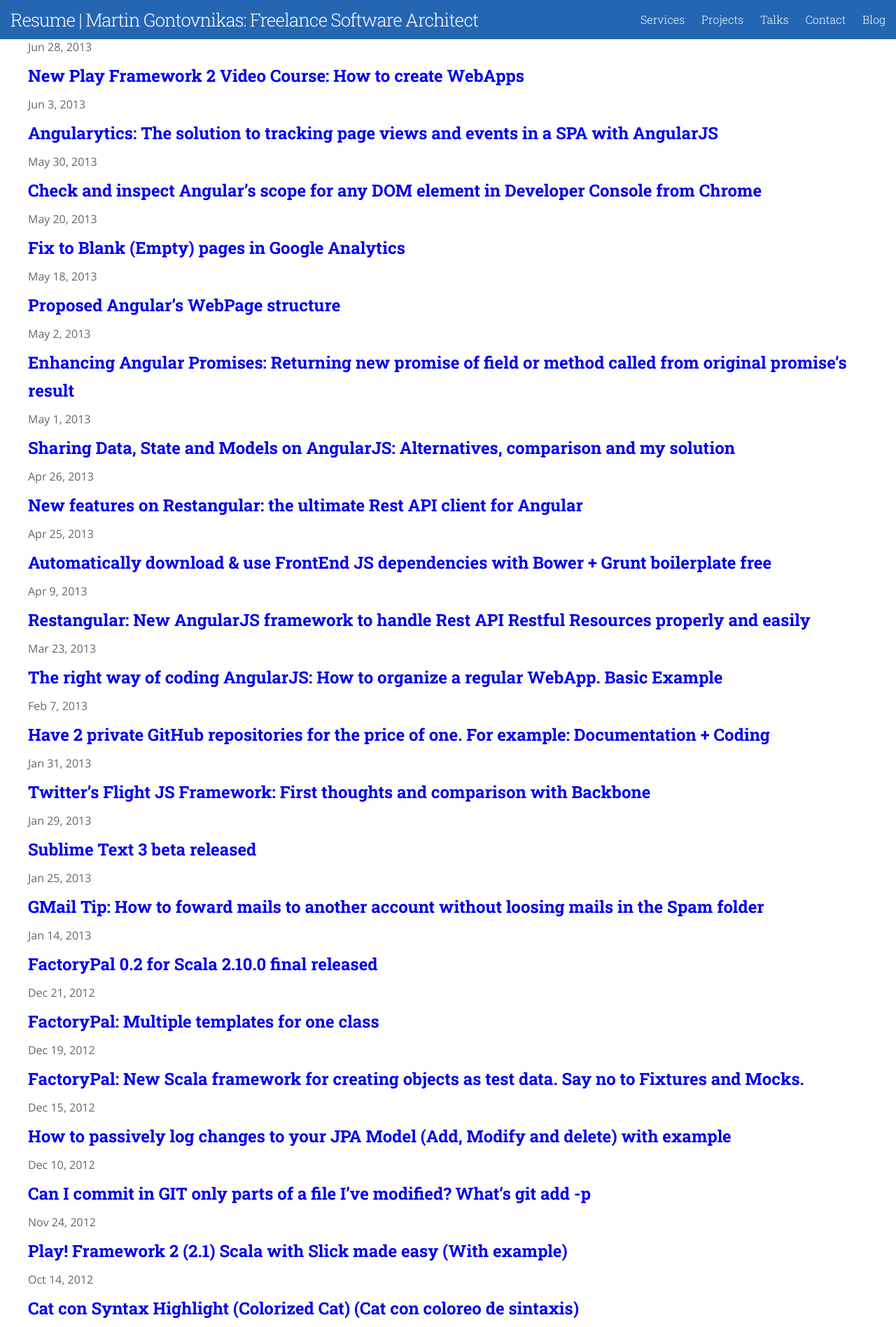
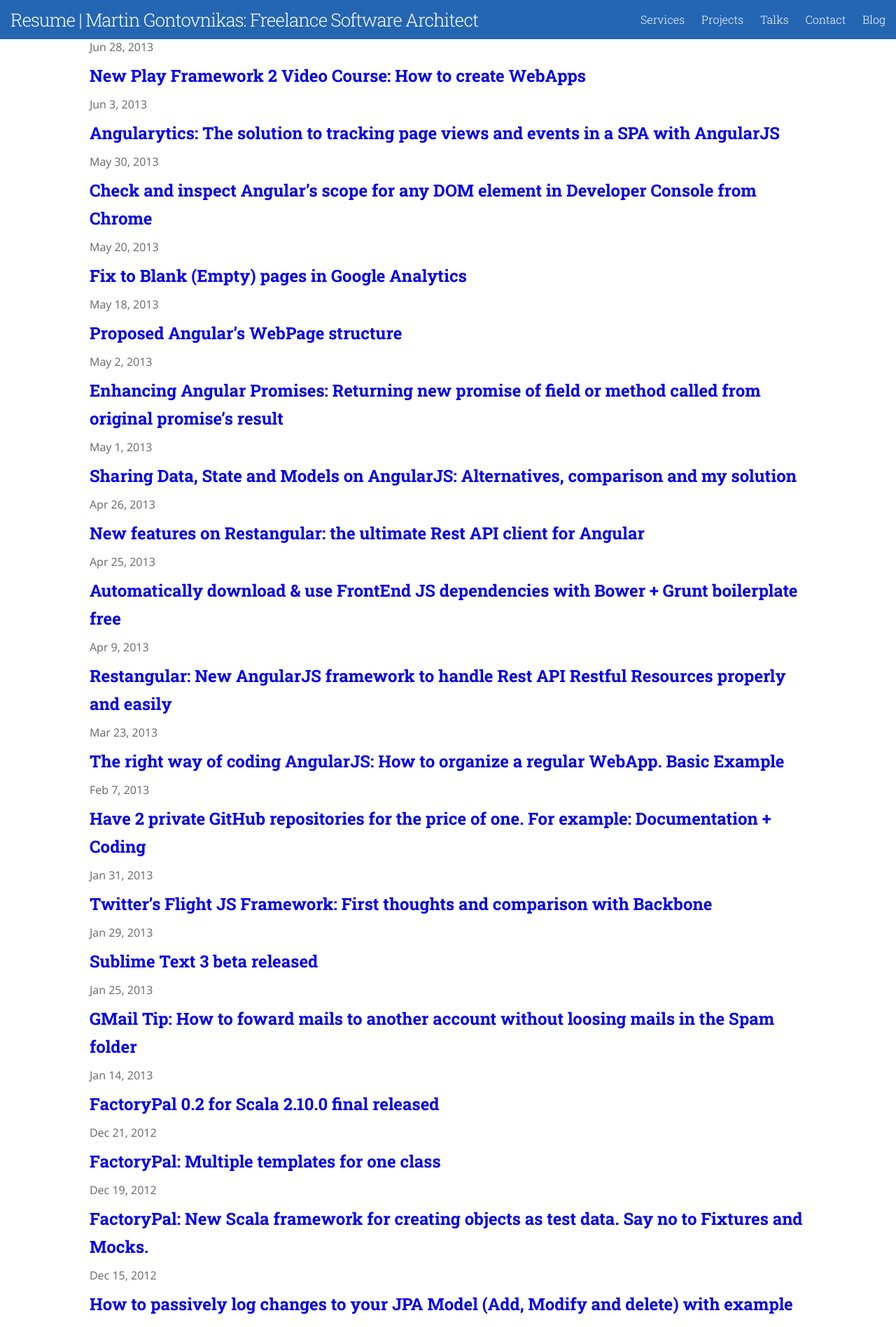
Before and after one commit to mgonto/gon.to-old, a Jekyll site: the page built from blog.html, in a window 1280 px wide. Shown: the top 1897 px of the page at 70% size. Built offline with Jekyll 4.4.1, drawn with Linux system fonts in a browser that asks for light colours; nearby versions of some CDN libraries; Markdown is read by kramdown in place of the engine named in the settings.

Commit message:
fixed mobile issues on home and blog page

```diff
--- a/_sass/gonto.scss
+++ b/_sass/gonto.scss
@@ -1,6 +1,6 @@
 /* home */
 .image {
-    height: 90vh;
+    max-height: 90vh;
     overflow: hidden;
     img {
         width: 100%;
--- a/blog.html
+++ b/blog.html
@@ -1,8 +1,9 @@
 ---
 layout: default
 ---
-
-<ul class="post-list">
+<div class="container">
+    <div class="row">
+        <ul class="post-list column-1">
             {% for post in site.posts %}
             <li>
                 <span class="post-meta">{{ post.date | date: "%b %-d, %Y" }}</span>
@@ -12,3 +13,5 @@
             </li>
             {% endfor %}
         </ul>
+    </div>
+</div>
```
Lines whose indentation alone changed are shown as unchanged.
